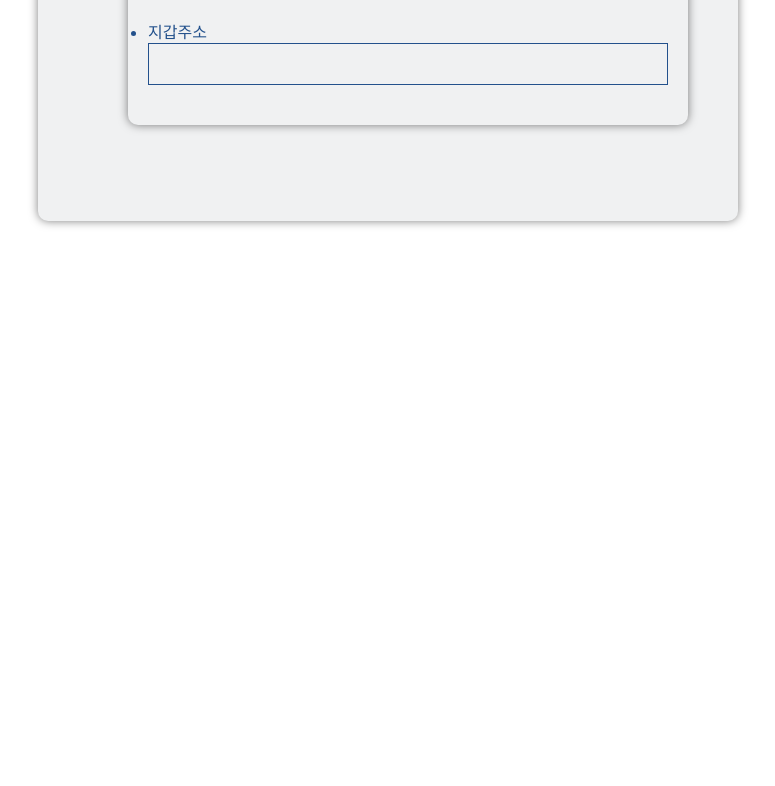
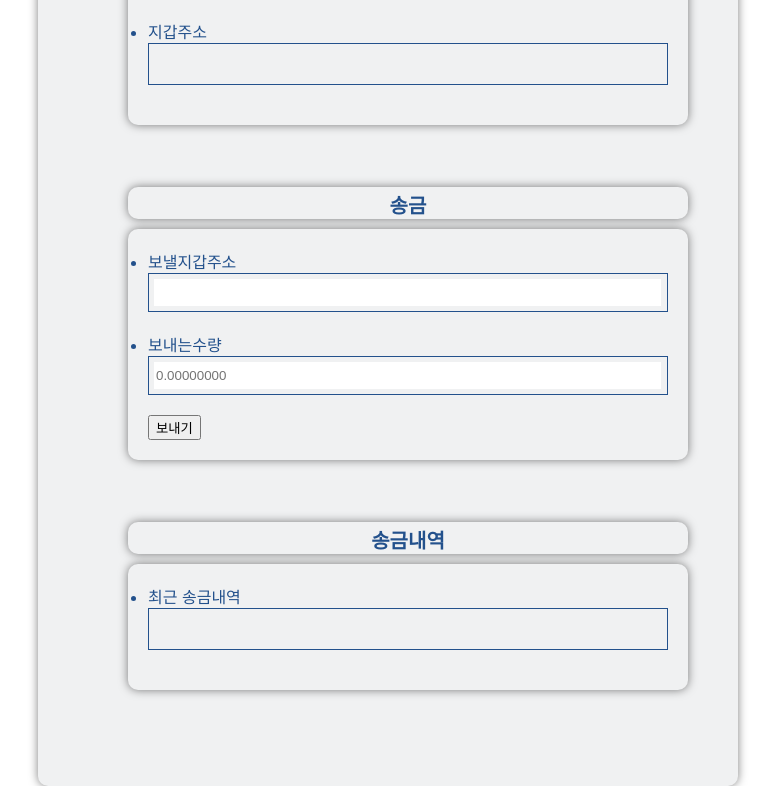
Before and after one commit to Class4-Project4-Blockchain/App_with_Alternative_coin, a React (Create React App) app in the folder client/: page /mypage in a window 1280 px wide. Shown: the part 416-1202 px from the top of the page, without its empty margins (252-1027 px from the left). Before the commit the page ends 800 px from the top, so only its background shows below. Built offline with nearby package versions, Linux system fonts and the light colour scheme.

Commit message:
220325 오후1

```diff
--- a/client/src/components/MyPage/MyPage.js
+++ b/client/src/components/MyPage/MyPage.js
@@ -23,6 +23,35 @@ function MyPage() {
             <li>
               지갑주소
               <form style={{marginBottom : '20px' , border : '1px solid #23518C', padding: '20px'}}>
+              </form>
+            </li>
+          </MyPageList>
+        </ul>
+        <ul>
+          <MyPageTitle>송금</MyPageTitle>
+          <MyPageList>
+            <li>
+              보낼지갑주소
+              <form style={{marginBottom : '20px' , border : '1px solid #23518C', padding: '5px'}}>
+              <input name="payto" style={{width : '99%', borderWidth: '0', height: '25px'}}/>
+              </form>
+            </li>
+            <li>
+              보내는수량
+              <form style={{marginBottom : '20px' , border : '1px solid #23518C', padding: '5px'}}>
+              <input name="amount" style={{width : '99%', borderWidth: '0', height: '25px'}} placeholder='0.00000000'/>
+              </form>
+            </li>
+            <button type="submit">보내기</button>
+          </MyPageList>
+        </ul>
+        <ul>
+          <MyPageTitle>송금내역</MyPageTitle>
+          <MyPageList>
+            <li>
+              최근 송금내역
+              <form style={{marginBottom : '20px' , border : '1px solid #23518C', padding: '20px'}}>
+
               </form>
             </li>
           </MyPageList>
```
